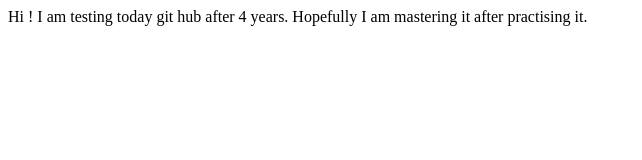
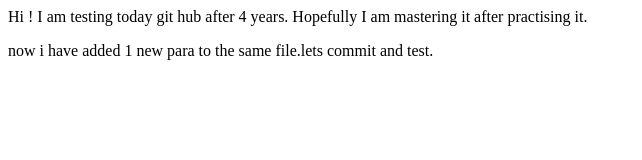
Before and after one commit to namritabangera/4pmhtmlcss, a plain HTML site: page index.html in a window 1280 px wide. Shown: the whole page, without its empty margins (0-642 px from the left). Drawn offline with Linux system fonts and the light colour scheme.

Commit message:
my second commit

```diff
--- a/index.html
+++ b/index.html
@@ -8,6 +8,6 @@
 <body>
     Hi ! I am testing today git hub after 4 years.
     Hopefully I am mastering it after practising it.
-
+    <p>now i have added 1 new para to the same file.lets commit and test.</p>
 </body>
 </html>
```
